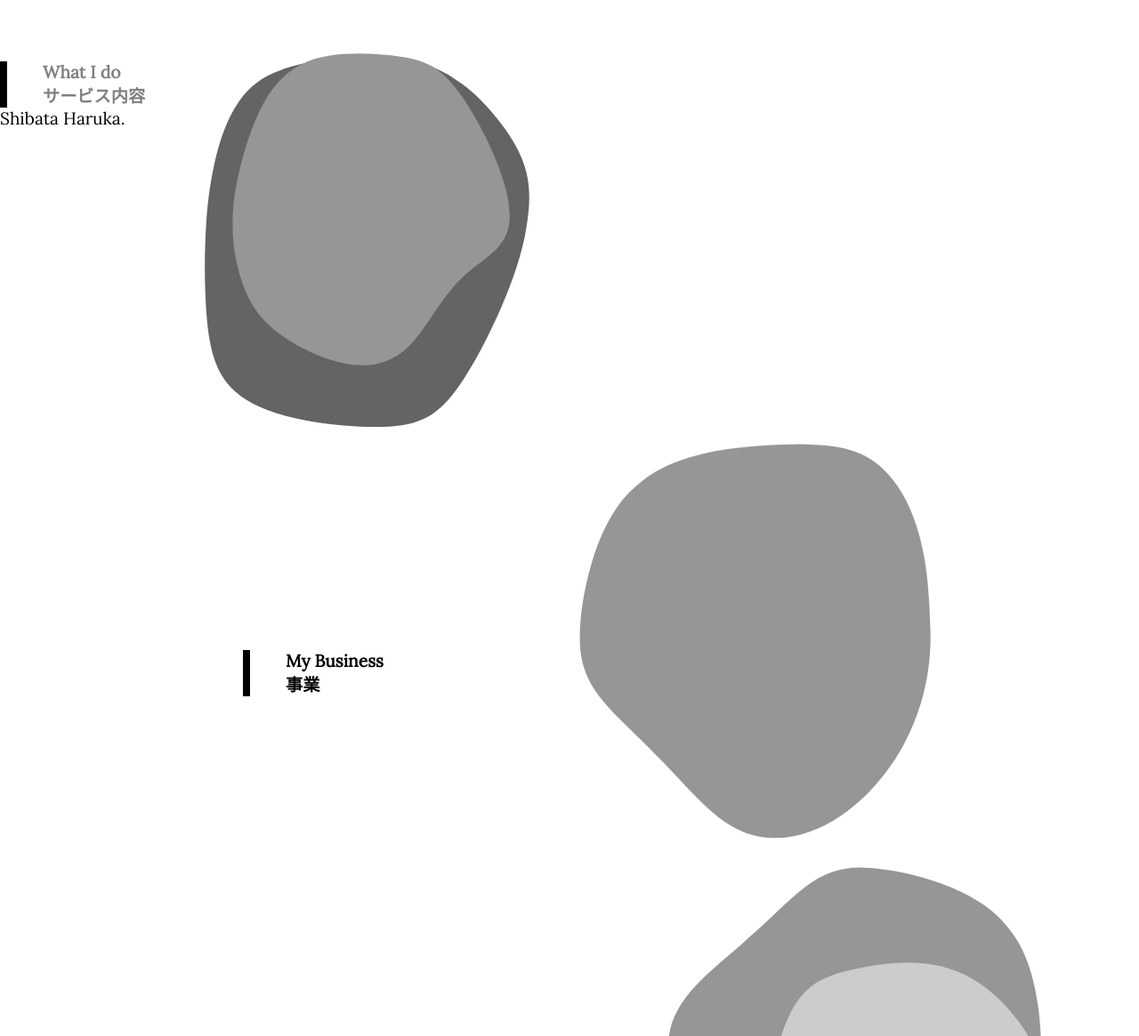
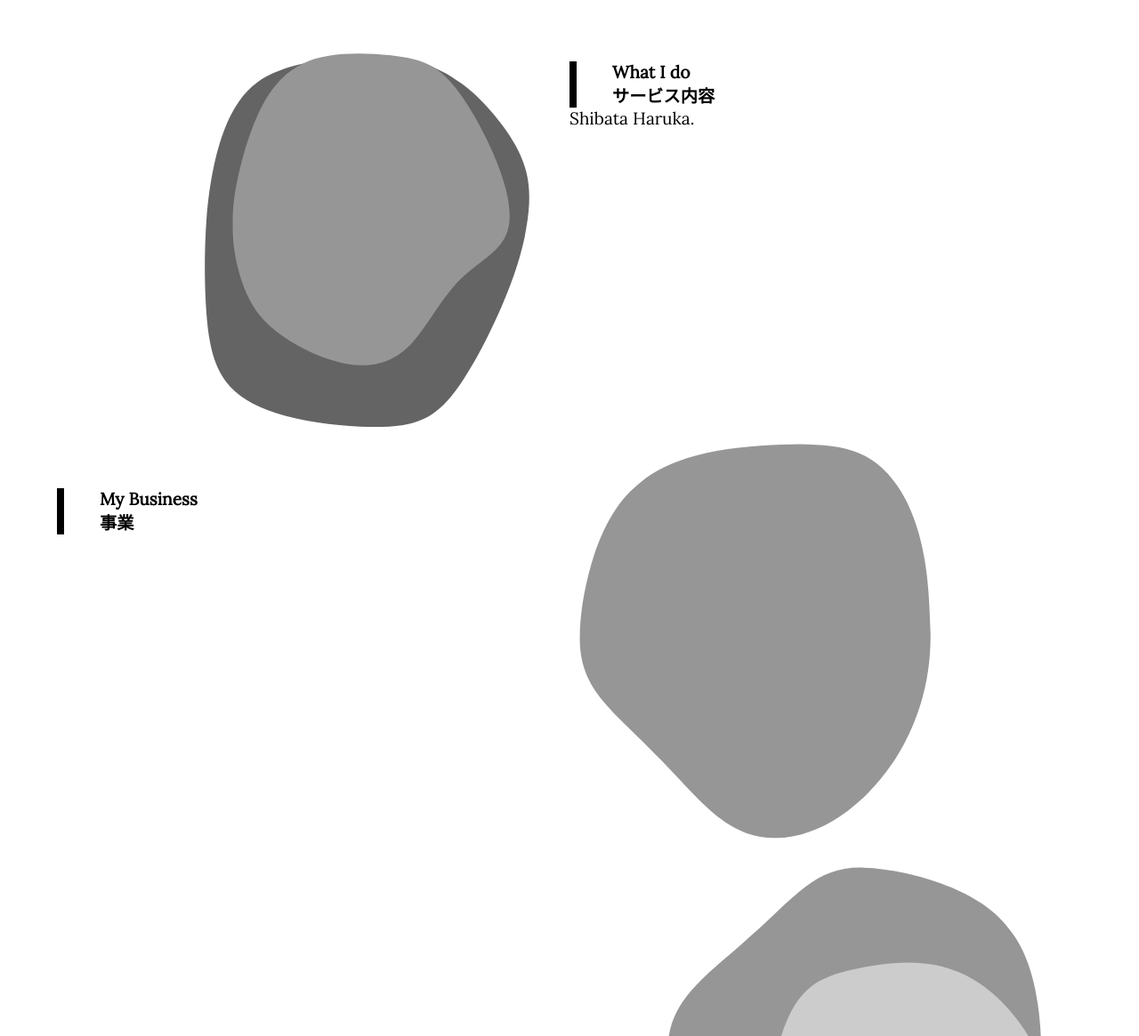
Before and after one commit to Queenshiba/myPortfolio, a website: page d/index.html in a window 1280 px wide. Shown: the part 635-1800 px from the top of the page at 89% size. Drawn offline with Linux system fonts and the light colour scheme.

Commit message:
change placement of shapes

```diff
--- a/d/index.html
+++ b/d/index.html
@@ -72,7 +72,9 @@
 
     <!--about-->
     <div id="about-whatIdo">
-
+        <div class="lp-left">
+            <!-- <img class="harukaimg" src="img/Work_at_home2.png"> -->
+        </div>
         <div class="lp-right">
             <div class="title-wrap">
                 <h2>What I do</h2>
@@ -80,9 +82,7 @@
             </div>
             <p>Shibata Haruka.</p>
         </div>
-        <div class="lp-left">
-            <!-- <img class="harukaimg" src="img/Work_at_home2.png"> -->
-        </div>
+
     </div>
 
     <!--projects-->
@@ -96,10 +96,7 @@
             <!-- <img class="harukaimg" src="img/Work_at_home1.png"> -->
         </div>
         <div class="lp-left">
-            <!-- <div class="title-wrap">
-                <h2>My Business </h2>
-                <h2>事業</h2>
-            </div> -->
+
         </div>
 
     </div>
--- a/d/style.css
+++ b/d/style.css
@@ -152,17 +152,17 @@ h2 {
     border-left:8px solid black;
     margin-top: 10%;
 }
-#about-whatIdo .lp-left {
+#about-whatIdo .lp-right {
     position: relative;
     width: 50%;
-    color: white;
+    color: black;
     display: flex;
     flex-direction: column;
-    justify-content: center;
-    align-items: center;
+    justify-content: start;
+    align-items: flex-start;
 }
 
-#about-whatIdo .lp-right {
+#about-whatIdo .lp-left {
     background: url(./img/gray-circle2.svg) no-repeat;
     background-size: contain;
     background-position: right;
@@ -233,8 +233,8 @@ h2 {
 #about-myprojects .lp-right {
     width: 50%;
     display: flex;
-    justify-content: center;
-    align-items: center;
+    justify-content: start;
+    align-items: flex-start;
 }
 
 /* contact */
```
